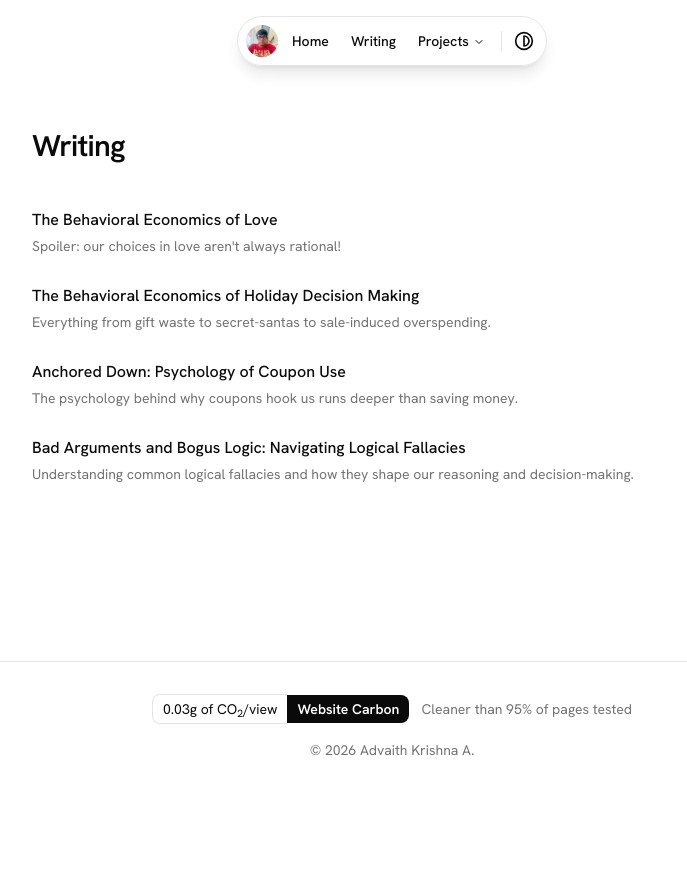
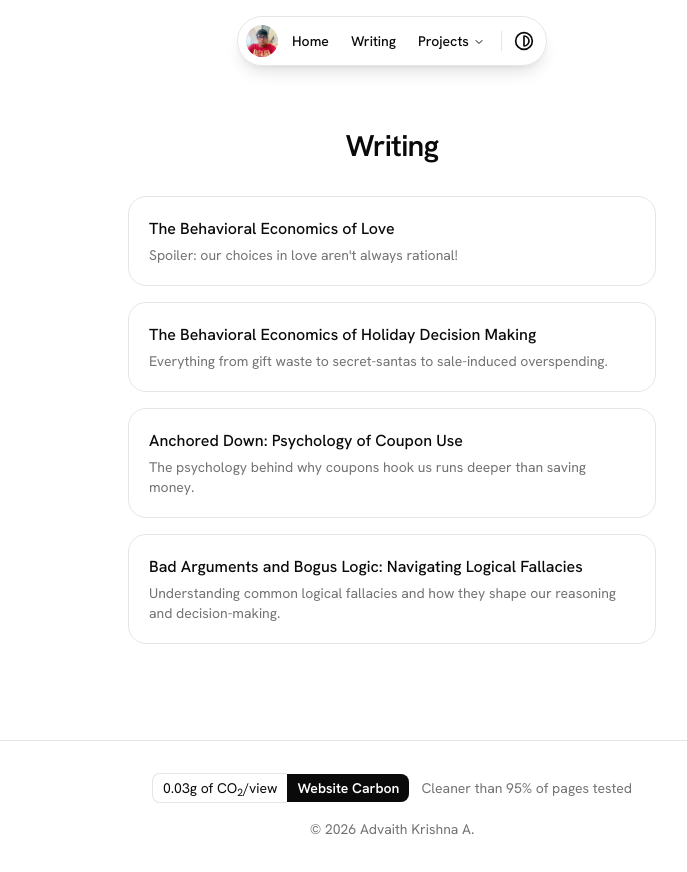
Before and after one commit to AdvaithKrishnaA/portfolio, a React (Vite) app: page /blog in a window 1280 px wide. Shown: the top 872 px of the page, without its empty margins (248-935 px from the left). Before the commit the page ends 800 px from the top, so only its background shows below. Built offline with nearby package versions, Linux system fonts and the light colour scheme.

Commit message:
style: standardize layout with centered alignment and updated component styling across pages

```diff
--- a/src/components/about-section.tsx
+++ b/src/components/about-section.tsx
@@ -8,7 +8,7 @@ const FACTS = [
 export function AboutSection() {
   return (
     <section id="about" className="mx-auto w-full max-w-3xl px-6 pb-24">
-      <h2 className="mb-8 text-left sm:text-center text-2xl font-semibold tracking-tight">
+      <h2 className="mb-8 text-center text-2xl font-semibold tracking-tight">
         More About Me
       </h2>
       <ul className="mx-auto max-w-sm space-y-3 text-muted-foreground">
--- a/src/components/blog-page.tsx
+++ b/src/components/blog-page.tsx
@@ -8,14 +8,14 @@ export function BlogPage() {
   usePageMeta("Writing | Advaith Krishna A")
 
   return (
-    <main className="mx-auto w-full max-w-3xl px-6 pt-32 pb-24">
-      <h1 className="text-3xl font-semibold tracking-tight">Writing</h1>
-      <div className="mt-8 flex flex-col gap-1">
+    <main className="mx-auto w-full max-w-xl px-6 pt-32 pb-24">
+      <h1 className="text-center text-3xl font-semibold tracking-tight">Writing</h1>
+      <div className="mt-8 flex flex-col gap-4">
         {BLOG_POSTS.map((post) => (
           <Link
             key={post.uid}
             to={post.link}
-            className="-mx-3 rounded-xl px-3 py-3 transition-colors hover:bg-muted/60 focus-visible:ring-2 focus-visible:ring-ring/40 focus-visible:outline-none"
+            className="rounded-2xl border border-border bg-card p-5 transition-all hover:bg-muted/40 focus-visible:ring-2 focus-visible:ring-ring/40 focus-visible:outline-none"
           >
             <h2 className="font-medium">{post.title}</h2>
             <p className="mt-1 text-sm text-muted-foreground">
--- a/src/components/hero.tsx
+++ b/src/components/hero.tsx
@@ -29,11 +29,11 @@ export function Hero() {
       variants={container}
       initial="hidden"
       animate="visible"
-      className="mx-auto flex sm:min-h-[min(75svh,680px)] max-w-3xl flex-col items-start justify-center px-6 py-12 pt-30 text-left sm:items-center sm:text-center"
+      className="mx-auto flex sm:min-h-[min(75svh,680px)] max-w-3xl flex-col items-center justify-center px-6 py-12 pt-30 text-center"
     >
       <motion.h1
         variants={item}
-        className="flex flex-wrap items-center justify-start gap-x-4 gap-y-3 text-4xl font-semibold tracking-tight text-balance select-none sm:text-5xl sm:text-6xl"
+        className="flex flex-wrap items-center justify-center gap-x-4 gap-y-3 text-4xl font-semibold tracking-tight text-balance select-none sm:text-5xl sm:text-6xl"
       >
         <span>Hi,</span>
         <motion.img
@@ -65,7 +65,7 @@ export function Hero() {
 
       <motion.div
         variants={item}
-        className="mt-5 flex flex-wrap items-center justify-start gap-2 sm:justify-center"
+        className="mt-5 flex flex-wrap items-center justify-center gap-2"
       >
         <Badge
           variant="outline"
--- a/src/components/projects-section.tsx
+++ b/src/components/projects-section.tsx
@@ -148,7 +148,7 @@ export function ProjectsSection() {
     >
       <motion.div
         variants={entranceItem}
-        className="mb-8 flex items-center justify-start gap-3 sm:justify-center"
+        className="mb-8 flex items-center justify-center gap-3"
       >
         <h2
           ref={sentinelRef}
--- a/src/components/social-links.tsx
+++ b/src/components/social-links.tsx
@@ -28,7 +28,7 @@ const socials: Social[] = [
 
 export function SocialLinks() {
   return (
-    <div className="flex flex-wrap items-center justify-start gap-2 md:justify-center">
+    <div className="flex flex-wrap items-center justify-center gap-2">
       {socials.map((social) => (
         <motion.a
           key={social.label}
```
